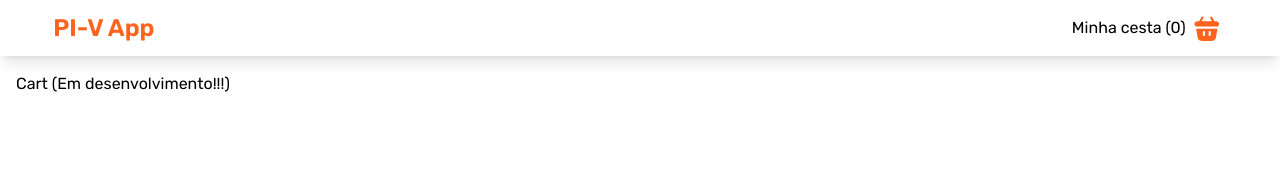
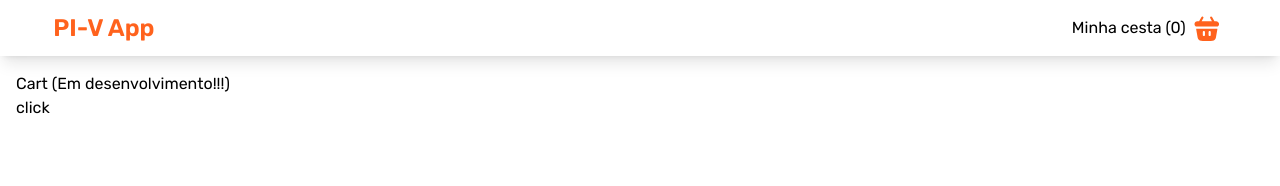
Before and after one commit to savifon/UCL-2022-1-PIV-App, a Vue app: page /pedido in a window 1280 px wide. Shown: the top 186 px of the page. Built offline with nearby package versions, Linux system fonts and the light colour scheme; no server answers; the HTML template or start-up script is replaced by a standard one.

Commit message:
início de integração com api gerencianet

```diff
--- a/package.json
+++ b/package.json
@@ -8,6 +8,7 @@
     "lint": "eslint . --ext .vue,.js,.jsx,.cjs,.mjs --fix --ignore-path .gitignore"
   },
   "dependencies": {
+    "axios": "^0.26.1",
     "pinia": "^2.0.11",
     "vue": "^3.2.31",
     "vue-router": "^4.0.12"
--- /dev/null
+++ b/src/services/api.js
@@ -0,0 +1,31 @@
+import axios from "axios";
+
+const api = axios.create({
+  baseURL: "https://apialimentadorautomatico.herokuapp.com/"
+});
+
+export async function getPix(description, price) {
+  try {
+    const response = await api.post("/pix", {
+      data: JSON.stringify({ nome_produto: description, valor: price }),
+      config: {
+        headers: {
+          Accept: "apllication/json",
+          "Content-Type": "application/json"
+        }
+      }
+    });
+    console.log(response);
+  } catch (error) {
+    console.error(error);
+  }
+}
+
+async function getJson() {
+  try {
+    const response = await axios.get("/json");
+    console.log(response);
+  } catch (error) {
+    console.error(error);
+  }
+}
--- a/src/views/CartView.vue
+++ b/src/views/CartView.vue
@@ -2,6 +2,7 @@
   import { computed } from "vue";
   import { useCartStore } from "@/stores/cart";
   import ProductList from "@/components/ProductList.vue";
+  import { getPix } from "@/services/api";
 
   const cartStore = useCartStore();
   const productsInCart = computed(() => cartStore.list);
@@ -10,6 +11,8 @@ const productsInCart = computed(() => cartStore.list);
 <template>
   <div>
     <h1>Cart (Em desenvolvimento!!!)</h1>
+
+    <button @click="getPix('ração teste', '12.34')">click</button>
 
     <div class="product-list">
       <ProductList :products="productsInCart" />
```
Also changed, not shown: 1 other file (tests, documents, lock files or other folders). Lines whose indentation alone changed are shown as unchanged.
